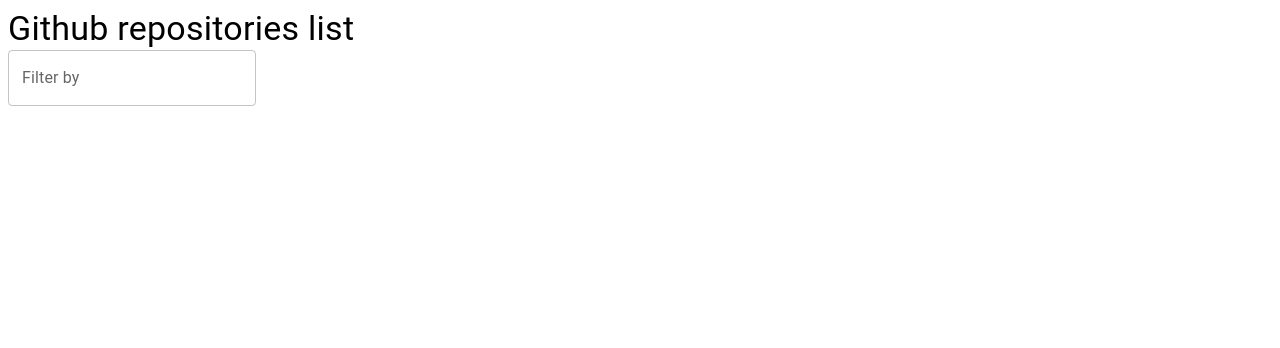
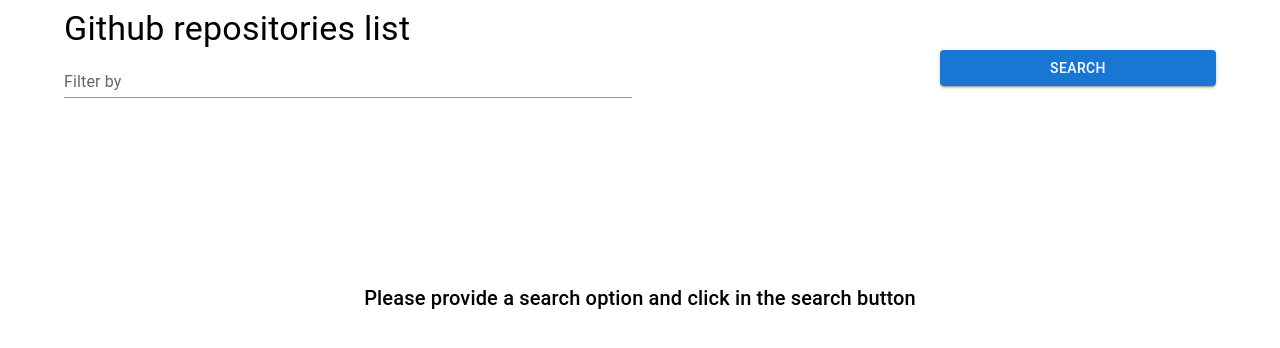
Before and after one commit to GuillermoAldanaAN/app-search-github, a React (Create React App) app: page / in a window 1280 px wide. Shown: the top 348 px of the page. Built offline with nearby package versions, Linux system fonts and the light colour scheme.

Commit message:
Test if exists table with columns

```diff
--- a/src/components/Github-search-page/github-search-page.js
+++ b/src/components/Github-search-page/github-search-page.js
@@ -1,17 +1,59 @@
-import React from "react";
-import Typography from '@mui/material/Typography'
-import TextField from '@mui/material/TextField'
+import React, { useState } from "react";
+import { Container, Grid, Button, TextField, Typography, Box } from '@mui/material'
+const GithubSearchPage = () => {
+    const [isSearching, setIsSearching] = useState(false);
+    const [isSearchApplied, setIsSearchApplied] = useState(false);
+    const handleClick = async () => {
+        setIsSearching(true);
+        await Promise.resolve();
+        setIsSearchApplied(true);
+        setIsSearching(false);
+    }
+    const renderContent = () => {
+        return isSearchApplied ?
+            (
+            <table>
+                <thead>
+                    <tr>
+                        <th>Repository</th>
+                        <th>stars</th>
+                        <th>forks</th>
+                        <th>open issues</th>
+                        <th>updated at</th>
+                    </tr>
+                </thead>
+            </table>
+            ) :
+            (
+            <Box display='flex' alignItems={'center'} justifyContent='center' height={'400px'}>
+                <Typography variant="h6" color="initial">
+                    Please provide a search option and click in the search button
+                </Typography>
+            </Box>
+            )
 
-const GithubSearchPage = () => {
+    }
     return (
-        <React.Fragment>
+        <Container>
             <Typography variant="h4" component={'h2'}>Github repositories list</Typography>
-            <TextField
-              id="filterBy"
-              label="Filter by"
-            />
-        </React.Fragment>
-     );
+            <Grid container spacing={2} justifyContent="space-between">
+                <Grid item md={6} xs={12}>
+                    <TextField
+                        fullWidth
+                        variant="standard"
+                        id="filterBy"
+                        label="Filter by"
+                    />
+                </Grid>
+                <Grid item md={3} xs={12}>
+                    <Button variant="contained" color='primary' fullWidth disabled={isSearching} onClick={handleClick}>
+                        Search
+                    </Button>
+                </Grid>
+            </Grid>
+            {renderContent()}
+        </Container>
+    );
 }
 
 export default GithubSearchPage;
```
Also changed, not shown: 2 other files (tests, documents, lock files or other folders).
